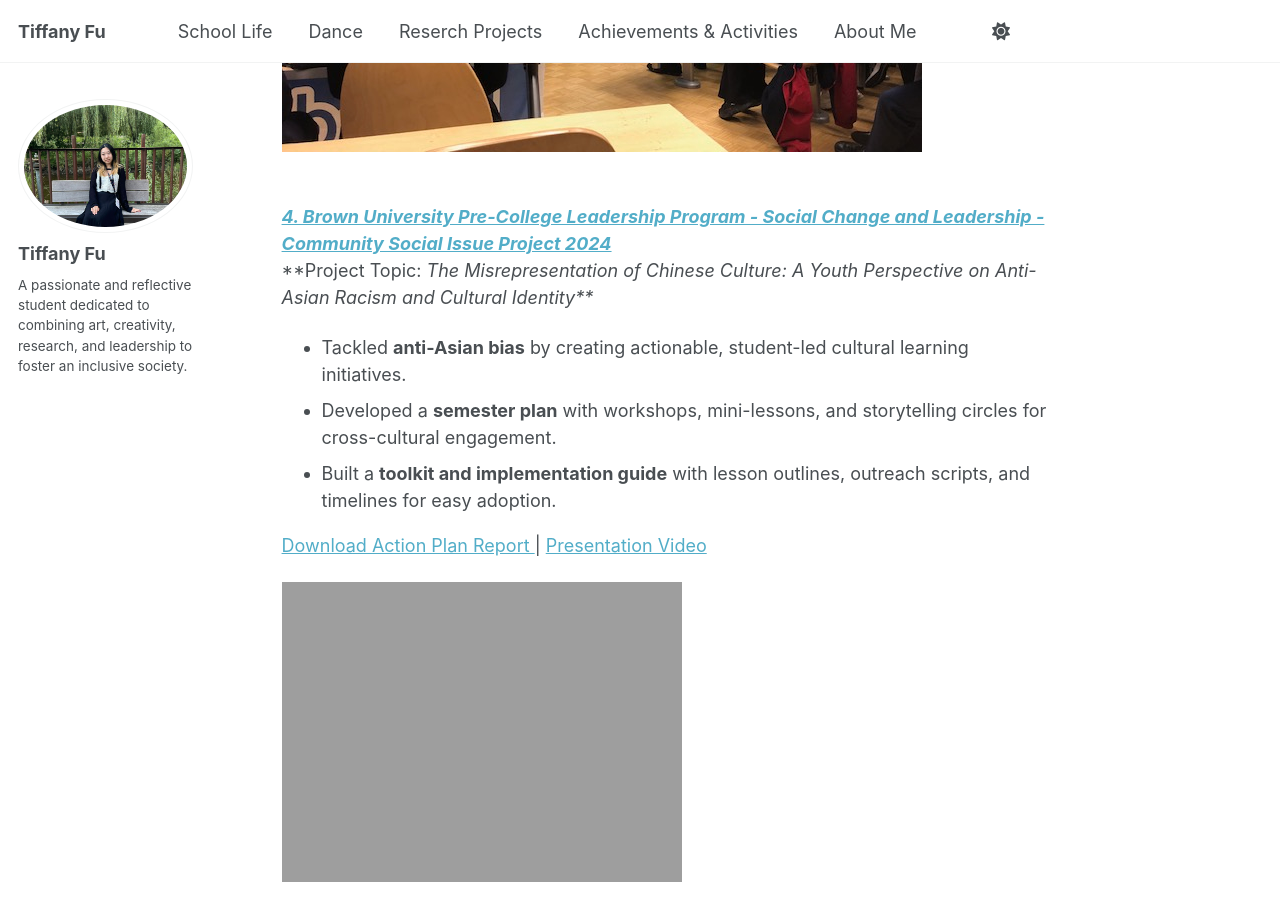
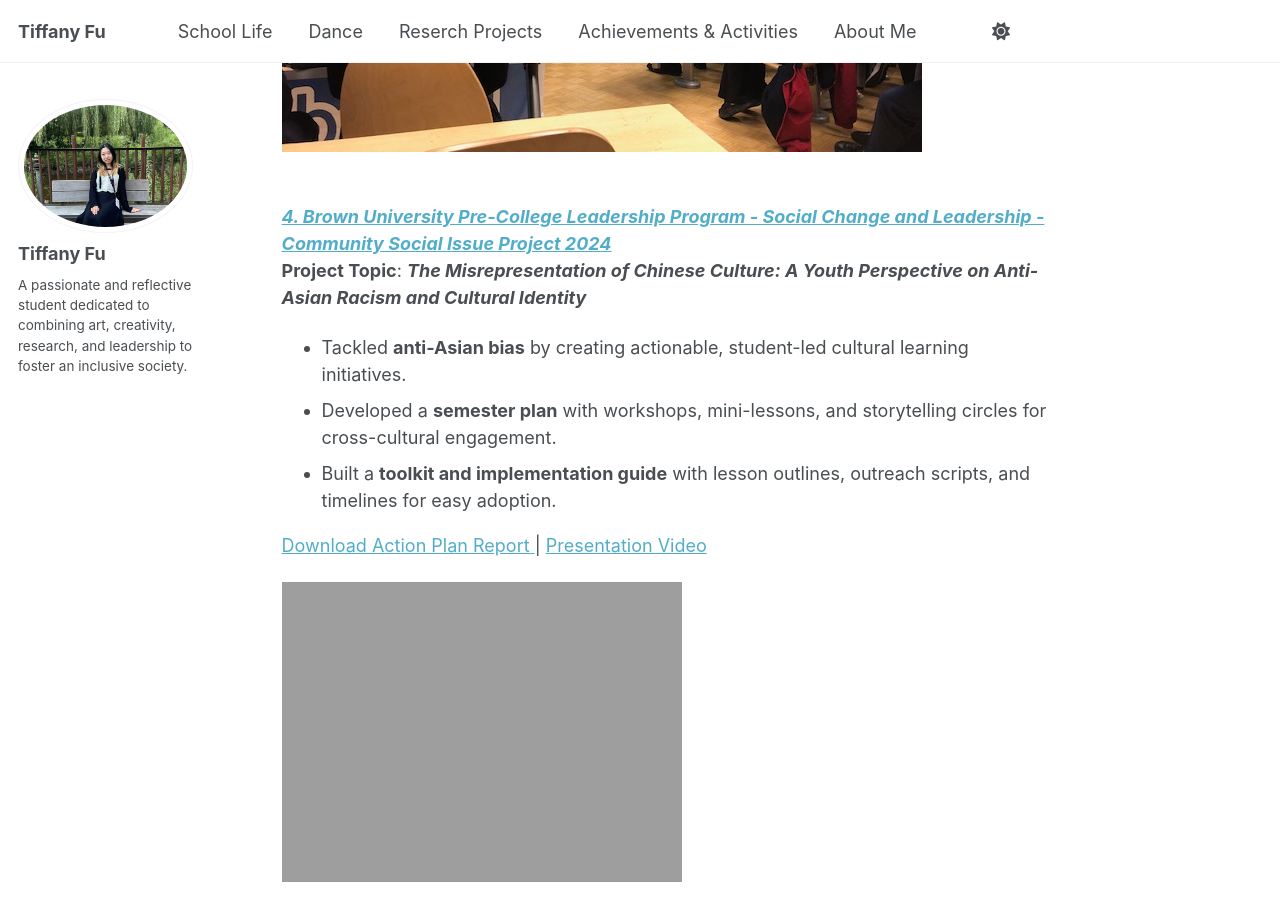
Before and after one commit to TiffanyJTFu/TiffanyTestWeb, a Jekyll site: the page built from _pages/about.md, in a window 1280 px wide and 900 px high, scrolled down 3779 px. Built offline with Jekyll 4.4.1, drawn with Linux system fonts in a browser that asks for light colours; a script that is not in the unit is left out; some of the changed text lies outside the part shown.

```diff
--- a/_pages/about.md
+++ b/_pages/about.md
@@ -38,7 +38,7 @@ redirect_from:
 
 <br><a href="https://www.tiffu.ca/teaching/SocialScienceResearchProject" target='_blank'><i>**3. Social Science Research Project 2024**</i></a>
 <br>**Project Topic: <i>Cross-Cultural Education Methods and Adolescents’ Physical and Mental Health</i>**
-<br>**Research Mentor: <i>Dr. Tao Wang** (**Assistant Professor** at the School of Information, **University of Toronto**)</i>
+<br>**Research Mentor**: <i>**Dr. Tao Wang** (**Assistant Professor** at the School of Information, **University of Toronto**)</i>
 * Studied how **parenting in immigrant families** impacts adolescents’ mental health and stress.
 * Conducted **150+ teen–parent interviews** across the GTA with cultural sensitivity.
 * Built a **Python workflow** for **data cleaning, analysis, and visualization**.
@@ -52,7 +52,7 @@ redirect_from:
 ![SocialScience01](https://www.tiffu.ca/images/socialscienceproject1.jpg)
 
 <br><a href="https://www.tiffu.ca/teaching/CommunitySocialIssueProject" target='_blank'><i>**4. Brown University Pre-College Leadership Program - Social Change and Leadership - Community Social Issue Project 2024**</i></a>
-<br>**Project Topic: <i>The Misrepresentation of Chinese Culture: A Youth Perspective on Anti-Asian Racism and Cultural Identity**</i>
+<br>**Project Topic**: <i>**The Misrepresentation of Chinese Culture: A Youth Perspective on Anti-Asian Racism and Cultural Identity**</i>
 * Tackled **anti-Asian bias** by creating actionable, student-led cultural learning initiatives.
 * Developed a **semester plan** with workshops, mini-lessons, and storytelling circles for cross-cultural engagement.
 * Built a **toolkit and implementation guide** with lesson outlines, outreach scripts, and timelines for easy adoption.
```
